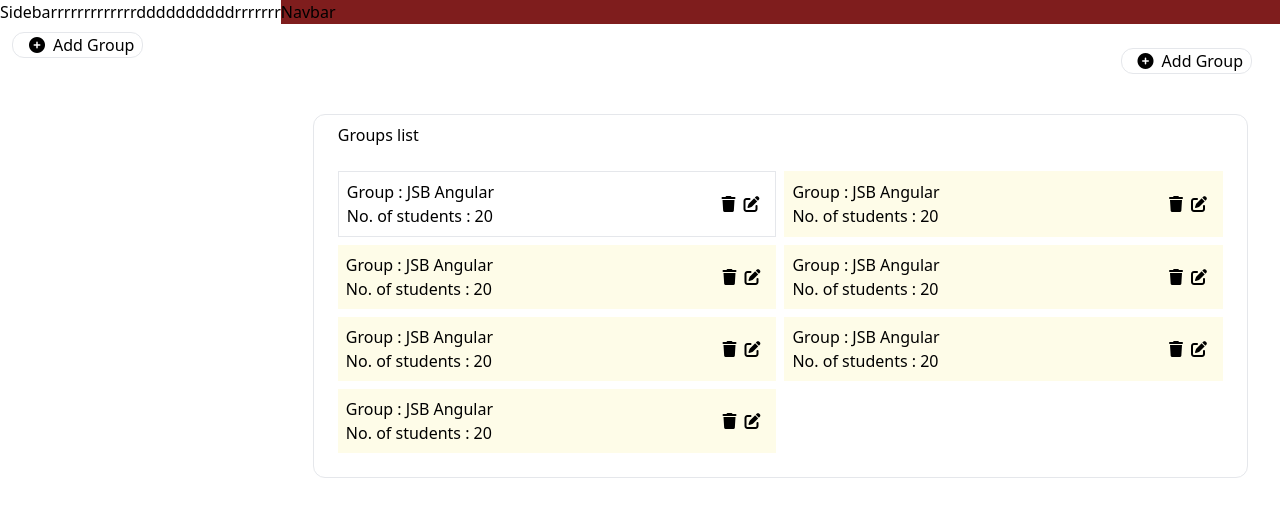
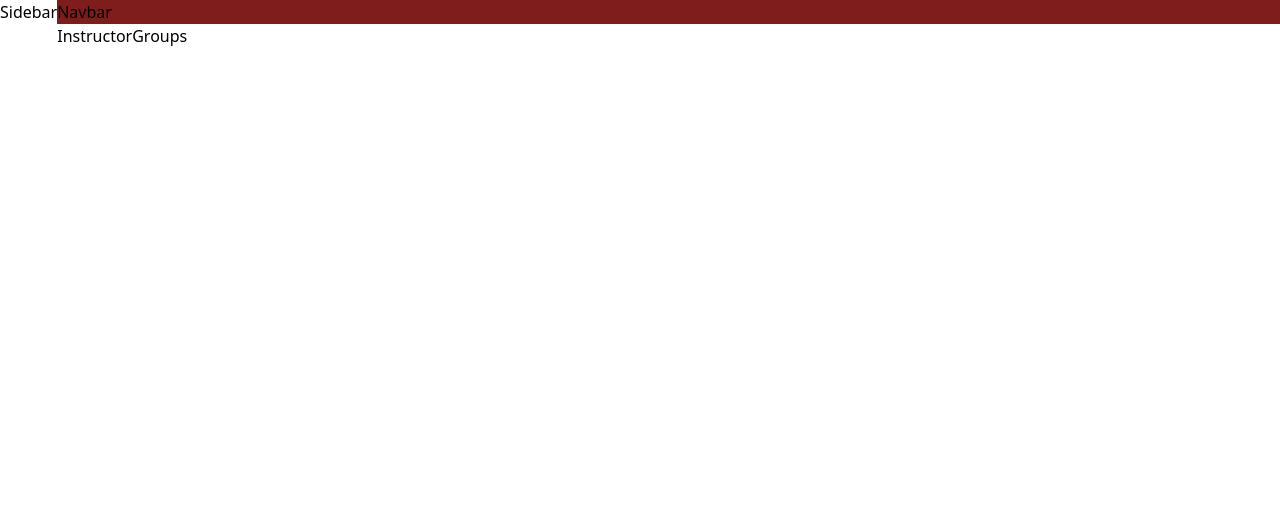
Before and after one commit to Elias-lap/Quiz-App, a React (Vite) app: page /dashboard/grops in a window 1280 px wide. Shown: the top 516 px of the page. Built offline with nearby package versions, Linux system fonts and the light colour scheme.

Commit message:
delete old login ui

```diff
--- a/src/commponents/AuthModule/Login/Login.tsx
+++ b/src/commponents/AuthModule/Login/Login.tsx
@@ -1,89 +1,7 @@
-const Login = () => {
+import React from 'react'
+
+export default function Login() {
   return (
-    <>
-
-<div className="grid  grid-cols-2 p-10 gap-4">
-<div className="flex min-h-full flex-col justify-center px-6 py-12 lg:px-8">
-        <div className="sm:mx-auto sm:w-full sm:max-w-sm">
-          <img
-            className="mx-auto h-10 w-auto"
-            src="https://tailwindui.com/img/logos/mark.svg?color=indigo&shade=600"
-            alt="Your Company"
-          />
-          <h2 className="mt-10 text-center text-2xl font-bold leading-9 tracking-tight text-gray-900">
-            Sign in to your account
-          </h2>
-        </div>
-
-        <div className="mt-10 sm:mx-auto sm:w-full sm:max-w-sm">
-          <form className="space-y-6" action="#" method="POST">
-            <div>
-              <label className="block text-sm font-medium leading-6 text-red-400">
-                Email address
-              </label>
-              <div className="mt-2">
-                <input
-                  id="email"
-                  name="email"
-                  type="email"
-                  required
-                  className="block w-full rounded-md border-0 py-1.5 text-gray-900 shadow-sm ring-1 ring-inset ring-gray-300 placeholder:text-gray-400 focus:ring-2 focus:ring-inset focus:ring-indigo-600 sm:text-sm sm:leading-6"
-                />
-              </div>
-            </div>
-
-            <div>
-              <div className="flex items-center justify-between">
-                <label className="block text-sm font-medium leading-6 text-gray-900">
-                  Password
-                </label>
-                <div className="text-sm">
-                  <a
-                    href="#"
-                    className="font-semibold text-indigo-600 hover:text-indigo-500"
-                  >
-                    Forgot password?
-                  </a>
-                </div>
-              </div>
-              <div className="mt-2">
-                <input
-                  id="password"
-                  name="password"
-                  type="password"
-                  required
-                  className="block w-full rounded-md border-0 py-1.5 text-gray-900 shadow-sm ring-1 ring-inset ring-gray-300 placeholder:text-gray-400 focus:ring-2 focus:ring-inset focus:ring-indigo-600 sm:text-sm sm:leading-6"
-                />
-              </div>
-            </div>
-
-            <div>
-              <button
-                type="submit"
-                className="flex w-full justify-center rounded-md bg-indigo-600 px-3 py-1.5 text-sm font-semibold leading-6 text-white shadow-sm hover:bg-indigo-500 focus-visible:outline focus-visible:outline-2 focus-visible:outline-offset-2 focus-visible:outline-indigo-600"
-              >
-                Sign in
-              </button>
-            </div>
-          </form>
-
-          <p className="mt-10 text-center text-sm text-gray-500">
-            Not a member?
-            <a
-              href="#"
-              className="font-semibold leading-6 text-indigo-600 hover:text-indigo-500"
-            >
-              Start a 14 day free trial
-            </a>
-          </p>
-        </div>
-      </div>
-
-  <div className="bg-gray-500 rounded-xl">img</div>
-</div>
-
-    </>
-  );
-};
-
-export default Login;
+    <div>Login</div>
+  )
+}
--- a/src/commponents/DashboardModule/InstructorGroups/InstructorGroups.tsx
+++ b/src/commponents/DashboardModule/InstructorGroups/InstructorGroups.tsx
@@ -1,91 +1,7 @@
+import React from 'react'
 
 export default function InstructorGroups() {
   return (
-    <>
-    <div className="">
-        <div className="container  flex p-4 justify-end buttonAdd">
-            <button className=" px-2 my-2  border-solid rounded-xl border border-black-500 mx-3"><i className="fa-solid fa-circle-plus mx-2"></i>Add Group</button>
-        </div>
-    <div className="  mx-8 my-4 border rounded-xl">
-    <h1 className="mx-6 my-2">
-    Groups list
-    </h1>
-    <div className=" sm:p-2 m-4 grid md:grid-cols-2 gap-2  bg-white-600  ">
-        <div className="flex justify-between p-2  border-solid rounded-md border border-black-500  items-center ">
-           <div>
-           <h1>Group : JSB Angular</h1>
-            <p>No. of students : 20</p>
-           </div>
-           <div className="sm:flex p-2">
-           <i className="fa-solid fa-trash mr-2"></i>
-           <i className="fa-solid fa-edit"></i>
-           </div>
-        </div>
-        <div className="flex justify-between p-2 bg-yellow-50  items-center ">
-           <div>
-           <h1>Group : JSB Angular</h1>
-            <p>No. of students : 20</p>
-           </div>
-           <div className="flex p-2">
-           <i className="fa-solid fa-trash mr-2"></i>
-           <i className="fa-solid fa-edit"></i>
-           </div>
-        </div>
-        <div className="flex justify-between p-2 bg-yellow-50  items-center ">
-           <div>
-           <h1>Group : JSB Angular</h1>
-            <p>No. of students : 20</p>
-           </div>
-           <div className="flex p-2">
-           <i className="fa-solid fa-trash mr-2"></i>
-           <i className="fa-solid fa-edit"></i>
-           </div>
-        </div>
-        <div className="flex justify-between p-2 bg-yellow-50  items-center ">
-           <div>
-           <h1>Group : JSB Angular</h1>
-            <p>No. of students : 20</p>
-           </div>
-           <div className="flex p-2">
-           <i className="fa-solid fa-trash mr-2"></i>
-           <i className="fa-solid fa-edit"></i>
-           </div>
-        </div>
-        <div className="flex justify-between p-2 bg-yellow-50  items-center ">
-           <div>
-           <h1>Group : JSB Angular</h1>
-            <p>No. of students : 20</p>
-           </div>
-           <div className="flex p-2">
-           <i className="fa-solid fa-trash mr-2"></i>
-           <i className="fa-solid fa-edit"></i>
-           </div>
-        </div>
-        <div className="flex justify-between p-2 bg-yellow-50  items-center ">
-           <div>
-           <h1>Group : JSB Angular</h1>
-            <p>No. of students : 20</p>
-           </div>
-           <div className="flex p-2">
-           <i className="fa-solid fa-trash mr-2"></i>
-           <i className="fa-solid fa-edit"></i>
-           </div>
-        </div>
-        <div className="flex justify-between p-2 bg-yellow-50  items-center ">
-           <div>
-           <h1>Group : JSB Angular</h1>
-            <p>No. of students : 20</p>
-           </div>
-           <div className="flex p-2">
-           <i className="fa-solid fa-trash mr-2"></i>
-           <i className="fa-solid fa-edit"></i>
-           </div>
-        </div>
-
-    </div>
-    </div>
-    </div>
-
-    </>
+    <div>InstructorGroups</div>
   )
 }
--- a/src/commponents/DashboardModule/MasterLayout/MasterLayout.tsx
+++ b/src/commponents/DashboardModule/MasterLayout/MasterLayout.tsx
@@ -5,7 +5,7 @@ import Navbar from "../../sharedCommponents/Navbar";
 const MasterLayout = () => {
   return (
     <div className="flex">
-      <div className="	 ">
+      <div className="">
         <Sidebar />
       </div>
       <div className=" w-full ">
--- a/src/commponents/sharedCommponents/Sidebar.tsx
+++ b/src/commponents/sharedCommponents/Sidebar.tsx
@@ -1,64 +1,7 @@
-import { Copy } from "lucide-react"
-
-// import { Button } from "@/components/ui/button"
-import {Button} from "../../components/ui/button"
-import {
-  Dialog,
-  DialogClose,
-  DialogContent,
-  DialogDescription,
-  DialogFooter,
-  DialogHeader,
-  DialogTitle,
-  DialogTrigger,
-} from "../../components/ui/dialog"
-import { Input } from "../../components/ui/input"
-import { Label } from "../../components/ui/label"
+import React from 'react'
 
 export default function Sidebar() {
   return (
-    <>
-    <div>Sidebarrrrrrrrrrrrrddddddddddrrrrrrr</div>
-    {/* <button className=" px-2 my-2  border-solid rounded-xl border border-black-500 mx-3"><i className="fa-solid fa-circle-plus mx-2"></i>Add Group</button> */}
-
-    <Dialog>
-      <DialogTrigger asChild>
-        {/* <Button variant="outline">Share</Button> */}
-    <button className=" px-2 my-2  border-solid rounded-xl border border-black-500 mx-3"><i className="fa-solid fa-circle-plus mx-2"></i>Add Group</button>
-
-      </DialogTrigger>
-      <DialogContent className="sm:max-w-md">
-        <DialogHeader>
-          <DialogTitle>Share link</DialogTitle>
-          <DialogDescription>
-            Anyone who has this link will be able to view this.
-          </DialogDescription>
-        </DialogHeader>
-        <div className="flex items-center space-x-2">
-          <div className="grid flex-1 gap-2">
-            <Label htmlFor="link" className="sr-only">
-              Link
-            </Label>
-            <Input
-              id="link"
-              defaultValue="https://ui.shadcn.com/docs/installation"
-              readOnly
-            />
-          </div>
-          <Button type="submit" size="sm" className="px-3">
-            <span className="sr-only">Copy</span>
-            <Copy className="h-4 w-4" />
-          </Button>
-        </div>
-        <DialogFooter className="sm:justify-start">
-          <DialogClose asChild>
-            <Button type="button" variant="secondary">
-              Close
-            </Button>
-          </DialogClose>
-        </DialogFooter>
-      </DialogContent>
-    </Dialog>
-    </>
+    <div>Sidebar</div>
   )
 }
```
